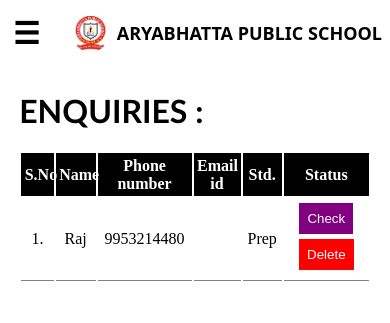
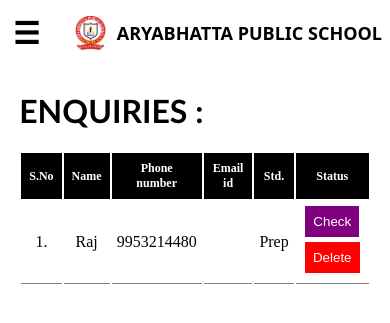
Before and after one commit to shivam2419/school, a Django app: page /Dashboard in a window 390 px wide. Shown: the top 323 px of the page. Run offline with Django 4.2, Linux system fonts and the light colour scheme; data comes from the database, SQL or seed files in the repository.

Commit message:
Add files via upload

```diff
--- a/static/admin_dashboard.css
+++ b/static/admin_dashboard.css
@@ -130,6 +130,10 @@
   .sidebar a {font-size: 18px;}
 }
 @media screen and (max-width: 450px) {
+  .admin-container table th{
+    padding: 8px;
+    font-size: 12px;
+  }
   .openbtn{
     font-size: 30px;
   }
```
